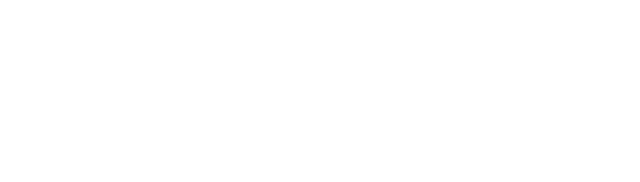
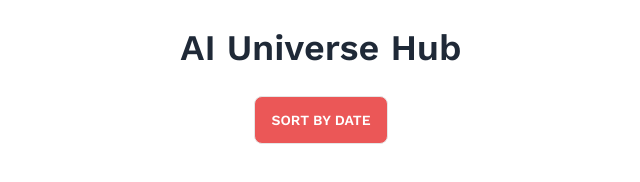
Before and after one commit to Ishtiak007/AI-Universe-Hub, a plain HTML site: page index.html in a window 1280 px wide. Shown: the whole page, without its empty margins (319-959 px from the left). Drawn offline with nearby package versions, Linux system fonts and the light colour scheme.

Commit message:
header done

```diff
--- a/index.html
+++ b/index.html
@@ -4,8 +4,42 @@
     <meta charset="UTF-8" />
     <meta name="viewport" content="width=device-width, initial-scale=1.0" />
     <title>AI Universe Hub</title>
+    <!-- !daisy ui cdn -->
+    <link
+      href="https://cdn.jsdelivr.net/npm/daisyui@3.6.3/dist/full.css"
+      rel="stylesheet"
+      type="text/css"
+    />
+    <script src="https://cdn.tailwindcss.com"></script>
+    <!-- !google font cdn -->
+    <link rel="preconnect" href="https://fonts.googleapis.com" />
+    <link rel="preconnect" href="https://fonts.gstatic.com" crossorigin />
+    <link
+      href="https://fonts.googleapis.com/css2?family=Work+Sans:wght@400;500;600;700;800&display=swap"
+      rel="stylesheet"
+    />
+    <style>
+      body {
+        font-family: "Work Sans", sans-serif;
+      }
+    </style>
   </head>
   <body>
+    <header>
+      <div>
+        <h1 class="font-semibold text-4xl text-center my-7">AI Universe Hub</h1>
+        <h2 class="text-center">
+          <button
+            class="btn bg-[#EB5757] hover:bg-[#a54444] text-white btn-active text-center inline-block"
+          >
+            Sort By Date
+          </button>
+        </h2>
+      </div>
+    </header>
+    <main></main>
+    <footer></footer>
+
     <script src="script.js"></script>
   </body>
 </html>
--- /dev/null
+++ b/tailwind.config.js
@@ -0,0 +1,8 @@
+/** @type {import('tailwindcss').Config} */
+module.exports = {
+  content: [],
+  theme: {
+    extend: {},
+  },
+  plugins: [],
+};
```
